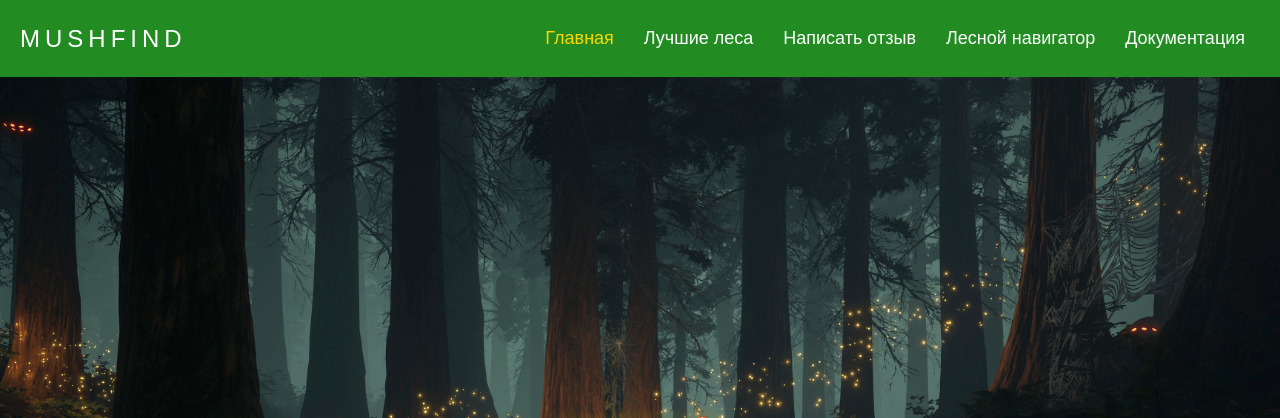
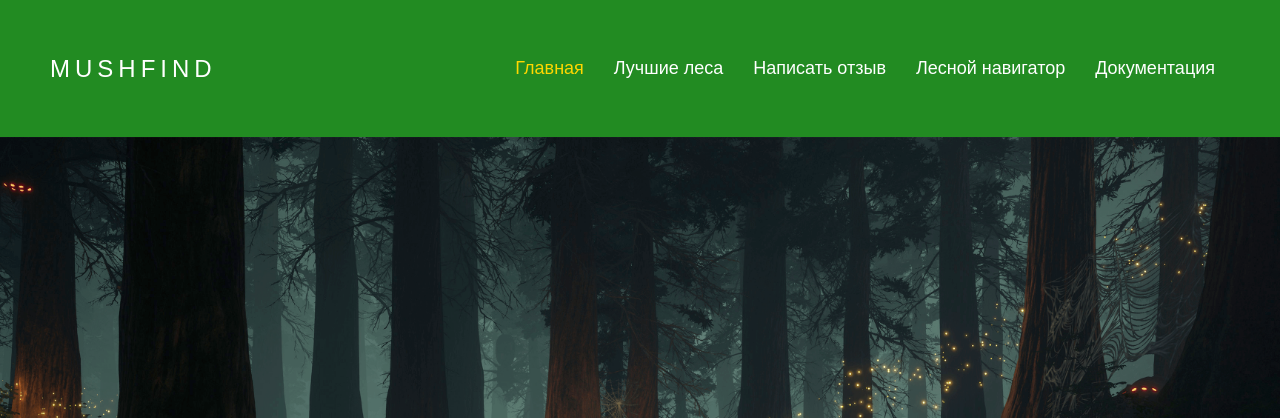
Before and after one commit to FoxTeam289/griboed, a PHP site: page / in a window 1280 px wide. Shown: the top 418 px of the page. Run offline with PHP 8.4, Linux system fonts and the light colour scheme; some libraries are stand-ins or nearby versions; some web fonts are replaced.

Commit message:
Add files via upload

```diff
--- a/bestforest.html
+++ b/bestforest.html
@@ -234,7 +234,7 @@
     display: flex;
     justify-content: space-between;
     align-items: center;
-    padding: 20px;
+    padding: 50px;
     background-color: #228B22;
     z-index: 1000; /* Ensure the navbar is on top */
     position: relative;
--- a/go.html
+++ b/go.html
@@ -105,7 +105,7 @@ main {
     display: flex;
     justify-content: space-between;
     align-items: center;
-    padding: 20px;
+    padding: 50px;
     background-color: #228B22;
     z-index: 1000; /* Ensure the navbar is on top */
     position: relative;
--- a/main.css
+++ b/main.css
@@ -130,7 +130,7 @@ body {
     display: flex;
     justify-content: space-between;
     align-items: center;
-    padding: 20px;
+    padding: 50px;
     background-color: #228B22;
     z-index: 1000; /* Ensure the navbar is on top */
     position: relative;
--- a/otziv.html
+++ b/otziv.html
@@ -151,7 +151,7 @@
     display: flex;
     justify-content: space-between;
     align-items: center;
-    padding: 20px;
+    padding: 50px;
     background-color: #228B22;
     z-index: 1000; /* Ensure the navbar is on top */
     position: relative;
```
